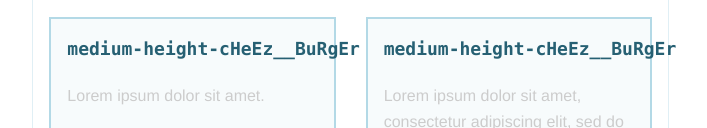
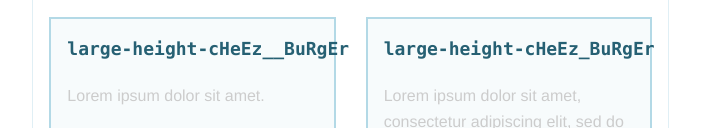
Before and after one commit to jsmreese/responsive-equalized-heights, a plain HTML site: page index.html in a window 1280 px wide. Shown: the part 5186-5314 px from the top of the page, without its empty margins (456-1163 px from the left). Drawn offline with Linux system fonts and the light colour scheme.

Commit message:
Better arbitrary group example.

```diff
--- a/index.html
+++ b/index.html
@@ -254,15 +254,15 @@
 									<p class="lorem">Lorem ipsum dolor sit amet, consectetur adipiscing elit, sed do eiusmod tempor incididunt.</p>
 								</div>
 							</div>
-							<div class="column medium-6">
-								<div class="panel medium-height-cHeEz__BuRgEr">
-									<p><code><nobr>medium-height-cHeEz__BuRgEr</nobr></code></p>
+							<div class="column large-6">
+								<div class="panel large-height-cHeEz_BuRgEr">
+									<p><code><nobr>large-height-cHeEz__BuRgEr</nobr></code></p>
 									<p class="lorem">Lorem ipsum dolor sit amet.</p>
 								</div>
 							</div>
-							<div class="column medium-6">
-								<div class="panel medium-height-cHeEz__BuRgEr">
-									<p><code><nobr>medium-height-cHeEz__BuRgEr</nobr></code></p>
+							<div class="column large-6">
+								<div class="panel large-height-cHeEz_BuRgEr">
+									<p><code><nobr>large-height-cHeEz_BuRgEr</nobr></code></p>
 									<p class="lorem">Lorem ipsum dolor sit amet, consectetur adipiscing elit, sed do eiusmod tempor incididunt ut labore et dolore.</p>
 								</div>
 							</div>
```
